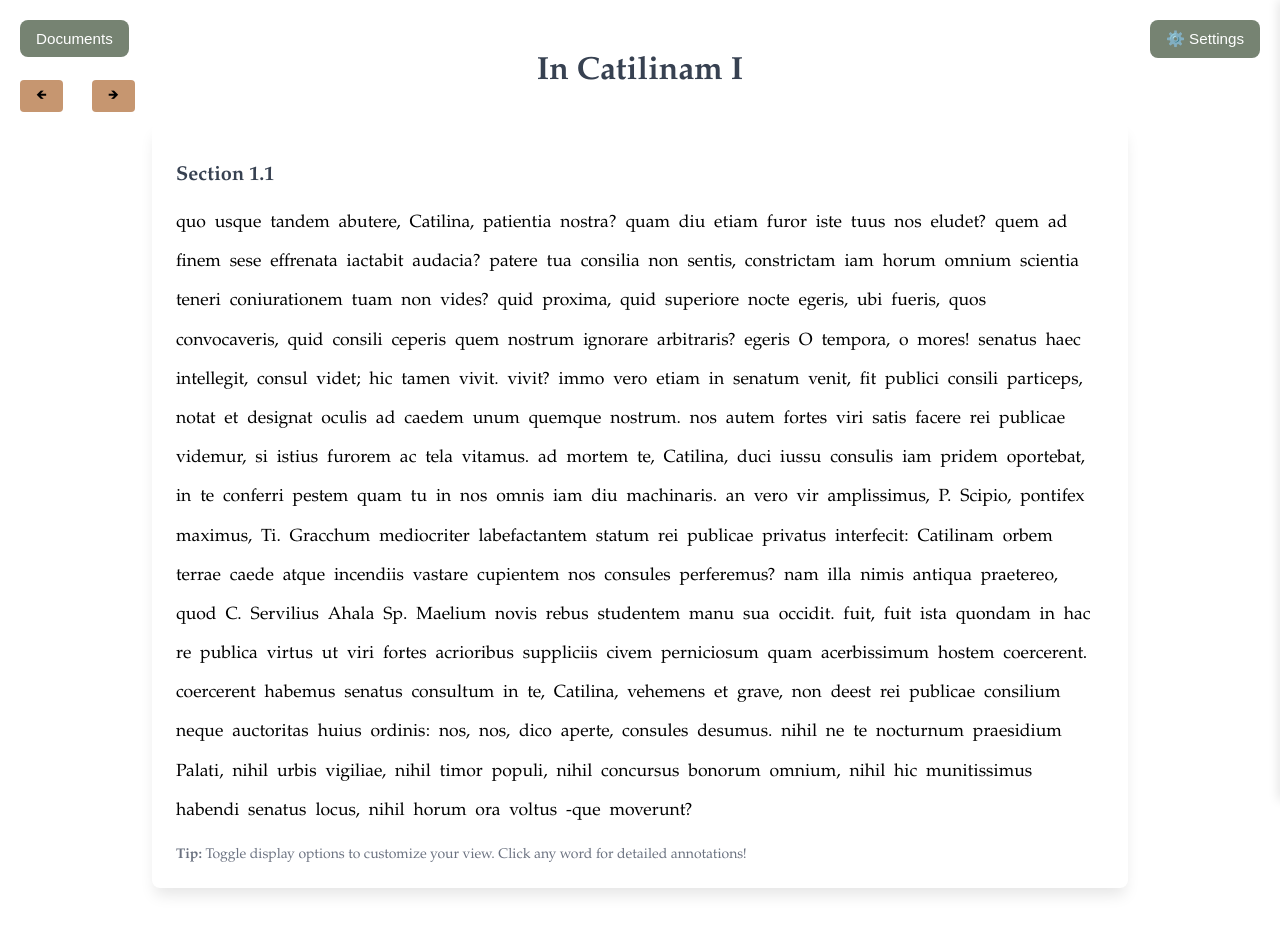
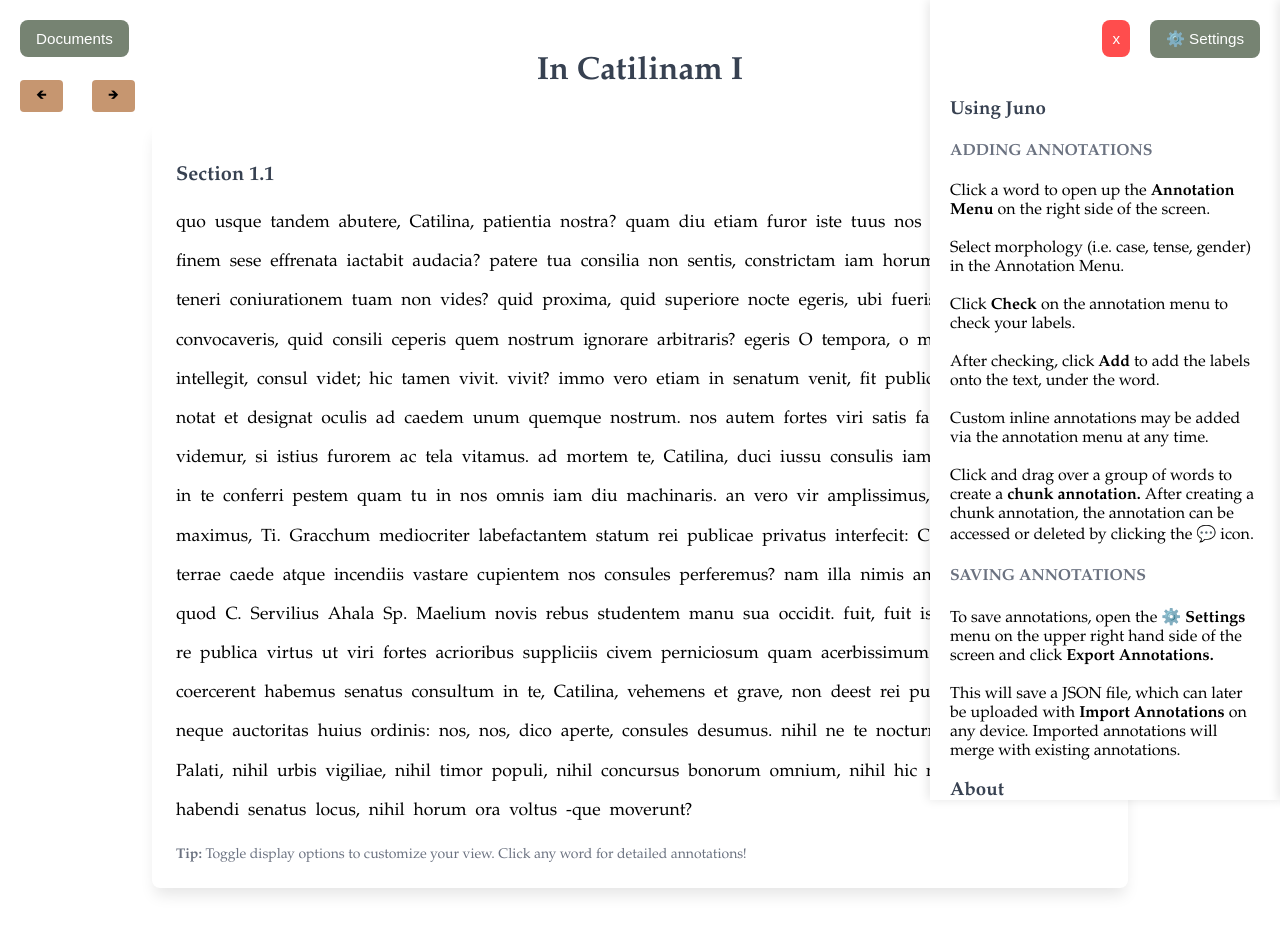
Before and after one commit to zspriggs/gradus-reader, a Vue app in the folder latin-commentary-vue/: page / in a window 1280 px wide. Shown: the top 934 px of the page. Built offline with nearby package versions, Linux system fonts and the light colour scheme.

Commit message:
Add help panel

```diff
--- a/latin-commentary-vue/src/App.vue
+++ b/latin-commentary-vue/src/App.vue
@@ -7,6 +7,21 @@
       @close="selectedWord = null"
       @annotation-added="handleAnnotationAdded"
     />
+
+    <!--- help/about button toggle -->
+    <button
+      class="help-toggle"
+      @click="helpSidebarOpen = !helpSidebarOpen"
+      :class="{ 'help-sidebar-open': helpSidebarOpen, 'sidebar-open': sidebarOpen }"
+    >
+      <span v-if="!helpSidebarOpen">❔</span>
+      <span v-else>x</span>
+    </button>
+    <div class="sidebar" :class="{ 'open': helpSidebarOpen }">
+      <div class="sidebar-content">
+        <HelpPanel></HelpPanel>
+      </div>
+    </div>
 
     <!-- Sidebar toggle -->
     <button
@@ -236,11 +251,13 @@
 
 <script setup>
 import { ref, reactive, computed, onMounted, watch } from 'vue';
+
 import FeatureSelector from './components/FeatureSelector.vue';
 import Word from './components/Word.vue';
 import AnnotationPanel from './components/AnnotationPanel.vue';
 import MorphAnnotator from './components/MorphAnnotator.vue';
 import DocumentSelector from './components/DocumentSelector.vue';
+import HelpPanel from './components/HelpPanel.vue';
 import { annotationStorage } from './utils/annotationStorage.js';
 
 const currentUrn = ref('');
@@ -251,6 +268,7 @@ const availableSections = computed(() => Object.keys(passageData?.value.text));
 const allAnnotations = ref({});
 const selectedWord = ref(null);
 
+const helpSidebarOpen = ref(true);
 const sidebarOpen = ref(false);
 const docselectorOpen=ref(false);
 
@@ -616,6 +634,40 @@ const saveRangeInput = () => {
 
 .sidebar-toggle.sidebar-open:hover {
   background-color: var(--delete-red-hover);
+}
+
+.help-toggle {
+  position: fixed;
+  top: 20px;
+  right:150px;
+  z-index: 1001;
+  padding: 10px 10px;
+  background-color: var(--green-button);
+  color: white;
+  border: none;
+  border-radius: 8px;
+  font-size: 0.95rem;
+  font-weight: 500;
+  cursor: pointer;
+  transition: all 0.2s;
+}
+
+.help-toggle:hover {
+  background-color: var(--green-button-hover);
+  transform: translateY(-1px);
+}
+
+.help-toggle.help-sidebar-open {
+  background-color: var(--delete-red);
+}
+
+.help-toggle.help-sidebar-open:hover {
+  background-color: var(--delete-red-hover);
+}
+
+/*remove button toggle when settings are open*/
+.help-toggle.sidebar-open{
+  display: none;
 }
 
 /* Sidebar */
--- a/latin-commentary-vue/src/components/FeatureSelector.vue
+++ b/latin-commentary-vue/src/components/FeatureSelector.vue
@@ -158,7 +158,7 @@ const handleExportAnnotations = () => {
 .feature-group h4 {
   font-size: 0.875rem;
   font-weight: 600;
-  color: #6b7280;
+  color: var(--gray-text);
   text-transform: uppercase;
   letter-spacing: 0.05em;
   margin-bottom: 12px;
--- /dev/null
+++ b/latin-commentary-vue/src/components/HelpPanel.vue
@@ -0,0 +1,52 @@
+<template>
+  <div class="help-display">
+    <h3 class="title">Using Juno</h3>
+    <h4 class="subtitle">ADDING ANNOTATIONS</h4>
+    <pre class="help-text">Click a word to open up the <strong>Annotation Menu</strong> on the right side of the screen.
+
+        Select morphology (i.e. case, tense, gender) in the Annotation Menu.
+
+        Click <strong>Check</strong> on the annotation menu to check your labels.
+
+        After checking, click <strong>Add</strong> to add the labels onto the text, under the word.
+
+        Custom inline annotations may be added via the annotation menu at any time.
+
+        Click and drag over a group of words to create a <strong>chunk annotation.</strong> After creating a chunk annotation, the annotation can be accessed or deleted by clicking the 💬 icon.
+    </pre>
+    <h4 class="subtitle"> SAVING ANNOTATIONS</h4>
+    <pre class="help-text">
+    To save annotations, open the <strong>⚙️ Settings</strong> menu on the upper right hand side of the screen and click <strong>Export Annotations.</strong>
+
+    This will save a JSON file, which can later be uploaded with <strong>Import Annotations</strong> on any device. Imported annotations will merge with existing annotations.
+    </pre>
+
+    <h3 class="title">About</h3>
+    <pre class="help-text">
+        Juno is being created by Zoë Spriggs and Mitchell Shiffer, as part of a joint master's thesis project.
+
+        For more information on the project, please visit https://github.com/zspriggs/juno-reader
+
+        Special thanks
+    </pre>
+  </div>
+</template>
+
+<script setup>
+</script>
+
+<style scoped>
+.help-text {
+    font-family: inherit;
+    white-space: pre-line;
+    font-size: 1rem;
+}
+
+.title {
+    color: var(--title-dark);
+}
+
+.subtitle {
+    color: var(--gray-text);
+}
+</style>
```
